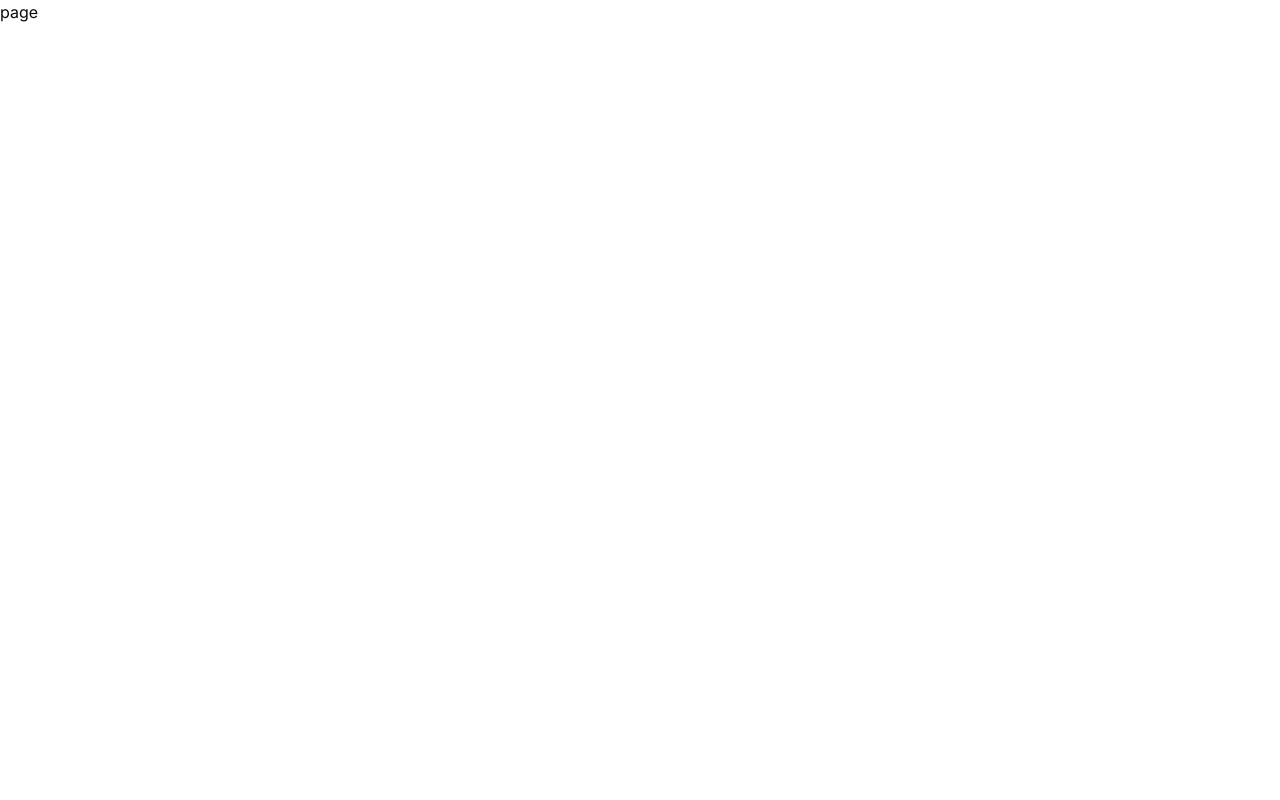
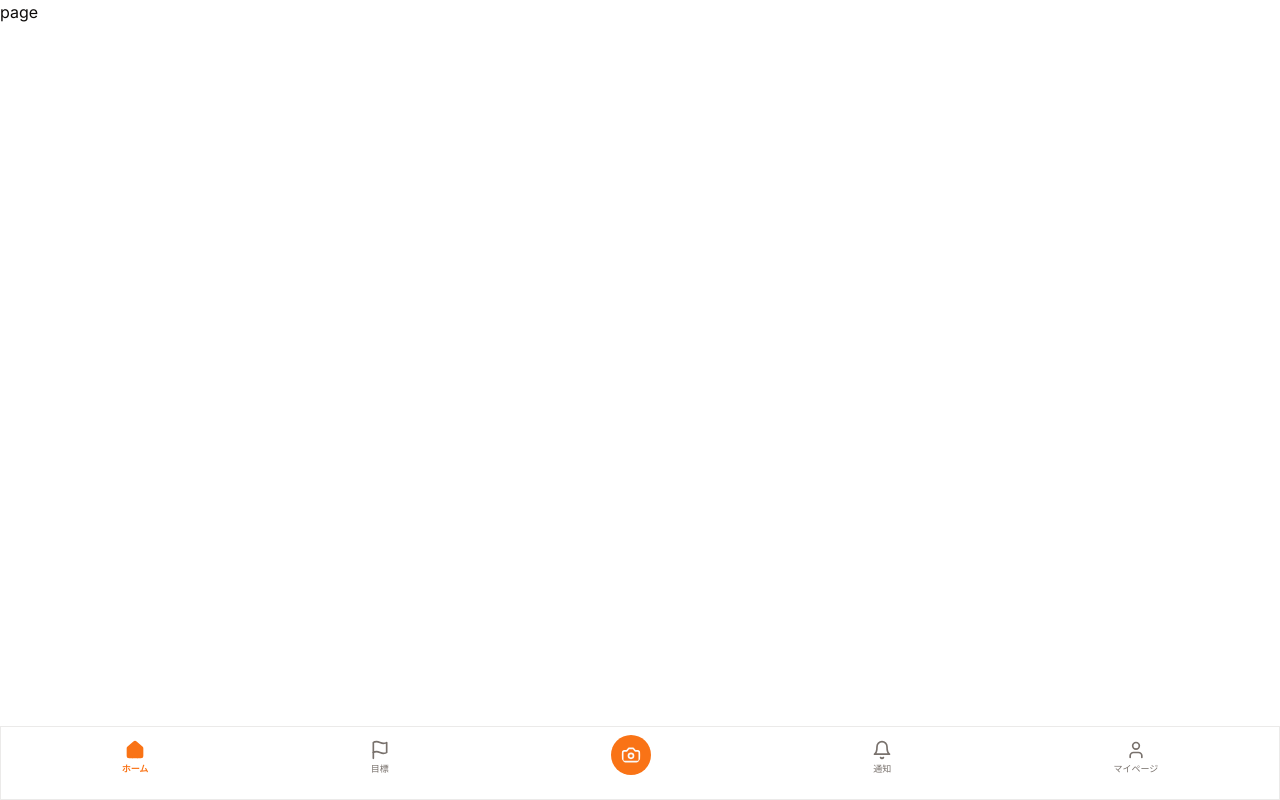
Before and after one commit to SomaTakata/habit, a Next.js app in the folder webapp/: page / in a window 1280 px wide. Built offline with nearby package versions, Linux system fonts and the light colour scheme.

Commit message:
Navbarの作成

```diff
--- a/webapp/src/app/layout.tsx
+++ b/webapp/src/app/layout.tsx
@@ -2,6 +2,7 @@ import { Inter as FontSans } from "next/font/google";
 import { ApolloProvider } from "@/components/provider/ApolloProvider";
 import { cn } from "@/lib/utils";
 import "./globals.css";
+import { Navbar } from "@/components/layout/Navbar";
 
 const fontSans = FontSans({
   subsets: ["latin"],
@@ -17,12 +18,13 @@ export default function RootLayout({
     <html lang="en">
       <body
         className={cn(
-          "h-screen bg-background font-sans antialiased",
+          "h-screen bg-background font-sans antialiased max-w-screen-sm",
           fontSans.variable
         )}
       >
         <ApolloProvider>
           <main className="h-full">{children}</main>
+          <Navbar />
         </ApolloProvider>
       </body>
     </html>
--- /dev/null
+++ b/webapp/src/components/layout/Navbar.tsx
@@ -0,0 +1,100 @@
+"use client";
+
+import { cn } from "@/lib/utils";
+import Link from "next/link";
+import { usePathname } from "next/navigation";
+import { House, Camera, Flag, Bell, User } from "lucide-react";
+
+export function Navbar() {
+  const pathname = usePathname();
+  return (
+    <nav className="flex pt-2 pb-6 px-2.5 fixed bottom-0 left-0 right-0 bg-background border-[0.5px] border-border/80 justify-around">
+      <NavItem
+        name="ホーム"
+        href="/"
+        isActive={isActive(pathname, "/")}
+        icon={
+          <House
+            size={20}
+            fill={isActive(pathname, "/") ? "currentColor" : "none"}
+          />
+        }
+      />
+      <NavItem
+        name="目標"
+        href="/flag"
+        isActive={isActive(pathname, "/flag")}
+        icon={
+          <Flag
+            size={20}
+            fill={isActive(pathname, "/flag") ? "currentColor" : "none"}
+          />
+        }
+      />
+      <NavItem
+        href="/camera"
+        isActive={isActive(pathname, "/camera")}
+        icon={
+          <Camera
+            size={20}
+            className="p-2.5 w-10 h-10 bg-primary text-primary-foreground rounded-full flex items-center justify-center"
+            fill={isActive(pathname, "/camera") ? "currentColor" : "none"}
+          />
+        }
+      />
+      <NavItem
+        name="通知"
+        href="/notifications"
+        isActive={isActive(pathname, "/notifications")}
+        icon={
+          <Bell
+            size={20}
+            fill={
+              isActive(pathname, "/notifications") ? "currentColor" : "none"
+            }
+          />
+        }
+      />
+      <NavItem
+        name="マイページ"
+        href="/profile"
+        isActive={isActive(pathname, "/profile")}
+        icon={
+          <User
+            size={20}
+            fill={isActive(pathname, "/profile") ? "currentColor" : "none"}
+          />
+        }
+      />
+    </nav>
+  );
+}
+
+function NavItem({
+  name,
+  href,
+  isActive,
+  icon,
+}: {
+  name?: string;
+  href: string;
+  isActive: boolean;
+  icon: React.ReactNode;
+}) {
+  return (
+    <Link
+      href={href}
+      className={cn("gap-0.5 flex flex-col items-center justify-end", {
+        "text-primary font-bold": isActive,
+        "text-muted-foreground": !isActive,
+      })}
+    >
+      {icon}
+      {name && <span className={cn("text-[9px]")}>{name}</span>}
+    </Link>
+  );
+}
+
+const isActive = (pathname: string, href: string) => {
+  return pathname === href || pathname.startsWith(`${href}/`);
+};
```
